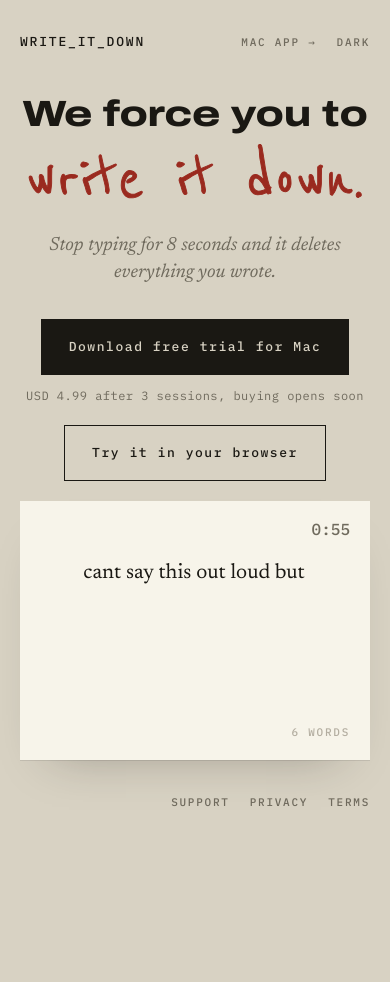
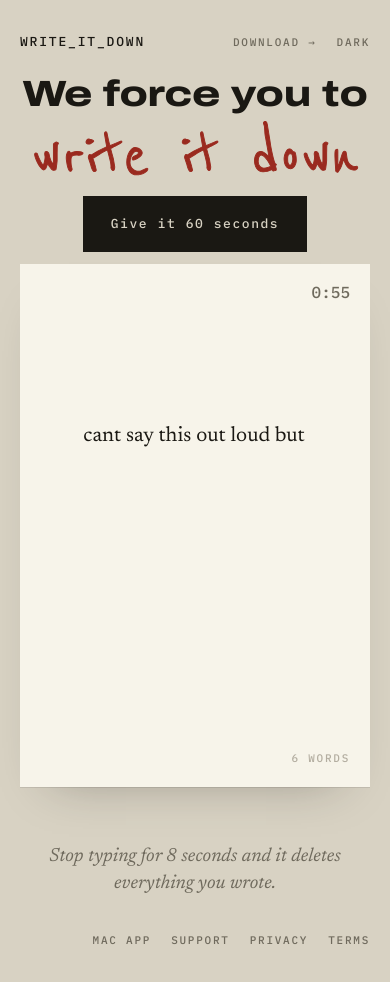
Before and after one commit to ichts/zerodraft, a website with bundled scripts: page writeitdown/index.html in a window 390 px wide. Before the commit the page ends 844 px from the top, so only its background shows below. Built offline with nearby package versions, Linux system fonts and the light colour scheme.

Commit message:
fix(writeitdown): give the demo the first screen and move the download to the nav
Per captain feedback: the H1 reads "We force you to write it down" with
no final period; the hero keeps one button, "Give it 60 seconds"; the
Mac download moves to the nav (DOWNLOAD -> /download/, which keeps the
price line); the demo paper fills at least 60% of the first viewport
(60.5% at 1440x900, 62.0% at 390x844); the mechanism line sits after the
demo.

```diff
--- a/writeitdown/index.html
+++ b/writeitdown/index.html
@@ -3,16 +3,16 @@
 <head>
 <meta charset="utf-8">
 <meta name="viewport" content="width=device-width, initial-scale=1">
-<title>WRITE_IT_DOWN - We force you to write it down.</title>
+<title>WRITE_IT_DOWN - We force you to write it down</title>
 <link rel="canonical" href="https://writeitdown.app/">
 <meta name="description" content="Sixty seconds, forward only. Stop typing for eight seconds and your draft is deleted. Nothing is saved.">
-<meta property="og:title" content="WRITE_IT_DOWN - We force you to write it down.">
+<meta property="og:title" content="WRITE_IT_DOWN - We force you to write it down">
 <meta property="og:description" content="Sixty seconds, forward only. Stop typing for eight seconds and your draft is deleted. Nothing is saved.">
 <meta property="og:image" content="https://writeitdown.app/og.png">
 <meta property="og:url" content="https://writeitdown.app/">
 <meta name="twitter:card" content="summary_large_image">
 <meta name="twitter:image" content="https://writeitdown.app/og.png">
-<meta name="twitter:title" content="WRITE_IT_DOWN - We force you to write it down.">
+<meta name="twitter:title" content="WRITE_IT_DOWN - We force you to write it down">
 <meta name="twitter:description" content="Sixty seconds, forward only. Stop typing for eight seconds and your draft is deleted. Nothing is saved.">
 <link rel="preconnect" href="https://fonts.googleapis.com">
 <link rel="preconnect" href="https://fonts.gstatic.com" crossorigin>
@@ -28,14 +28,11 @@
   <div class="col">
     <nav class="row nav">
       <div class="logotype">WRITE_IT_DOWN</div>
-      <div class="nav-actions"><a class="mini-link" href="mac.html">MAC APP &#8594;</a><button class="mini-link theme-toggle" type="button" data-theme-toggle>LIGHT</button></div>
+      <div class="nav-actions"><a class="mini-link" href="download/">DOWNLOAD &#8594;</a><button class="mini-link theme-toggle" type="button" data-theme-toggle>LIGHT</button></div>
     </nav>
     <header class="row hero">
-      <h1 class="h1"><span class="l1">We force you to</span> <span class="hand">write it down.</span></h1>
-      <p class="deck">Stop typing for 8 seconds and it deletes everything you wrote.</p>
-      <a class="door" href="download/">Download free trial for Mac</a>
-      <p class="offer">USD 4.99 after 3 sessions, buying opens soon</p>
-      <a class="door door-ghost" href="#trial">Try it in your browser</a>
+      <h1 class="h1"><span class="l1">We force you to</span> <span class="hand">write it down</span></h1>
+      <a class="door" href="#trial">Give it 60 seconds</a>
     </header>
     <section class="row demo-wrap" id="demo" aria-label="Scripted preview, not the live trial">
       <p class="sr-only">Scripted preview. The typist fixes a typo; the real room blocks deletion. Eight seconds without typing deletes the draft.</p>
@@ -60,8 +57,12 @@
         </div>
       </div>
     </section>
+    <section class="row after" aria-label="How it works">
+      <p class="deck">Stop typing for 8 seconds and it deletes everything you wrote.</p>
+    </section>
     <footer class="row foot">
       <div class="foot-links">
+        <a class="mini-link" href="mac.html">MAC APP</a>
         <a class="mini-link" href="support.html">SUPPORT</a>
         <a class="mini-link" href="privacy.html">PRIVACY</a>
         <a class="mini-link" href="terms.html">TERMS</a>
--- a/writeitdown/site.css
+++ b/writeitdown/site.css
@@ -29,7 +29,7 @@ button{border:0;border-radius:0;background:none;color:inherit;cursor:pointer}
 
 .stage{
   --h1:clamp(44px,6cqw,72px);--deck:24px;--script:26px;--lh:41.6px;--num:72px;
-  --gut:32px;--heroy:56px;--doorh:52px;
+  --gut:32px;--heroy:8px;--doorh:52px;
   --mono:'IBM Plex Mono',ui-monospace,SFMono-Regular,Menlo,monospace;
   --serif:'Newsreader',Georgia,'Times New Roman',serif;
   container-type:inline-size;position:relative;width:100%;min-height:100vh;min-height:100dvh;
@@ -37,7 +37,7 @@ button{border:0;border-radius:0;background:none;color:inherit;cursor:pointer}
   -webkit-font-smoothing:antialiased;
 }
 @media (max-width:767px){
-  .stage{--h1:clamp(36px,11cqw,48px);--deck:19px;--script:21px;--lh:33.6px;--num:48px;--gut:20px;--heroy:32px;--doorh:56px}
+  .stage{--h1:clamp(36px,11cqw,48px);--deck:19px;--script:21px;--lh:33.6px;--num:48px;--gut:20px;--heroy:12px;--doorh:56px}
 }
 
 .wash{position:absolute;inset:0;pointer-events:none}
@@ -48,18 +48,21 @@ button{border:0;border-radius:0;background:none;color:inherit;cursor:pointer}
 .logotype{font-family:var(--mono);font-weight:500;font-size:13px;line-height:1;letter-spacing:.14em;color:var(--ink)}
 .mini-link{font-family:var(--mono);font-weight:500;font-size:11px;line-height:1.5;letter-spacing:.16em;color:var(--mute)}
 
-.hero{padding:var(--heroy) var(--gut) 0;display:flex;flex-direction:column;align-items:center;gap:20px}
+.hero{padding:var(--heroy) var(--gut) 0;display:flex;flex-direction:column;align-items:center;gap:10px}
+.hero .door{margin-top:0}
+@media (min-width:768px){#landing .nav{padding-top:24px}.hero .door{min-height:48px}}
+/* The demo paper is the body of the first screen: at least 60% of the viewport height. */
+.after{padding:56px var(--gut) 0;display:flex;justify-content:center}
 .h1{margin:0;font-family:var(--serif);font-weight:500;font-size:var(--h1);line-height:1.04;letter-spacing:-.015em;color:var(--ink);text-wrap:balance;text-align:center;max-width:none;--l1-scale:1.3}
 .h1 .l1{display:block;white-space:nowrap;font-family:'Archivo Expanded',var(--serif);font-weight:800;line-height:1;letter-spacing:-.01em;font-size:min(calc(.86 * var(--l1-scale) * 1em),calc((100cqw - 2*var(--gut)) / 9.6))}
-.h1 .hand{display:block;margin-top:.22em;font-family:'Reenie Beanie',var(--serif);font-weight:400;font-size:min(1.9em,calc((100cqw - 2*var(--gut)) / 4.5));line-height:.8;letter-spacing:0;white-space:nowrap;color:var(--hand);-webkit-text-stroke:.012em currentColor}
+.h1 .hand{display:block;margin-top:.22em;font-family:'Reenie Beanie',var(--serif);font-weight:400;font-size:min(1.9em,calc((100cqw - 2*var(--gut)) / 4.5));line-height:.72;letter-spacing:0;white-space:nowrap;color:var(--hand);-webkit-text-stroke:.012em currentColor}
 .deck{margin:0;font-family:var(--serif);font-style:italic;font-weight:400;font-size:var(--deck);line-height:1.45;color:var(--mute);text-align:center;max-width:46ch}
 .door{margin-top:12px;display:inline-flex;align-items:center;justify-content:center;min-height:var(--doorh);padding:0 28px;border:0;border-radius:0;background:var(--ink);color:var(--wall);font-family:var(--mono);font-weight:500;font-size:13px;line-height:1;letter-spacing:.12em;cursor:pointer;transition:none}
 .door:hover{color:var(--wall)}
-.offer{margin:-8px 0 0;font-family:var(--mono);font-weight:400;font-size:12px;line-height:1.5;letter-spacing:.04em;color:var(--mute);text-align:center}
 .door-ghost,.door-ghost:hover{margin-top:0;background:transparent;color:var(--ink);box-shadow:inset 0 0 0 1px var(--ink)}
 
-.demo-wrap{padding:20px var(--gut) 0;flex:1;min-height:0;display:flex}
-.paper{position:relative;width:100%;flex:1;min-height:220px;background:var(--paper);box-shadow:var(--lift);border-radius:0;overflow:hidden;--chrome:var(--faint);--timer:var(--mute)}
+.demo-wrap{padding:12px var(--gut) 0;flex:1;min-height:0;display:flex}
+.paper{position:relative;width:100%;flex:1;min-height:max(220px,62svh);background:var(--paper);box-shadow:var(--lift);border-radius:0;overflow:hidden;--chrome:var(--faint);--timer:var(--mute)}
 .paper.warn,.paper.cut,.paper.report,.paper.still{--chrome:var(--ink);--timer:var(--ink)}
 .paper.cut .caret{background:transparent}
 
```
Also changed, not shown: writeitdown/AGENTS.md (+1 -1 lines), writeitdown/qa/mac.spec.mjs (+21 -21 lines), writeitdown/support.html (+1 -1 lines), writeitdown/README.md.
